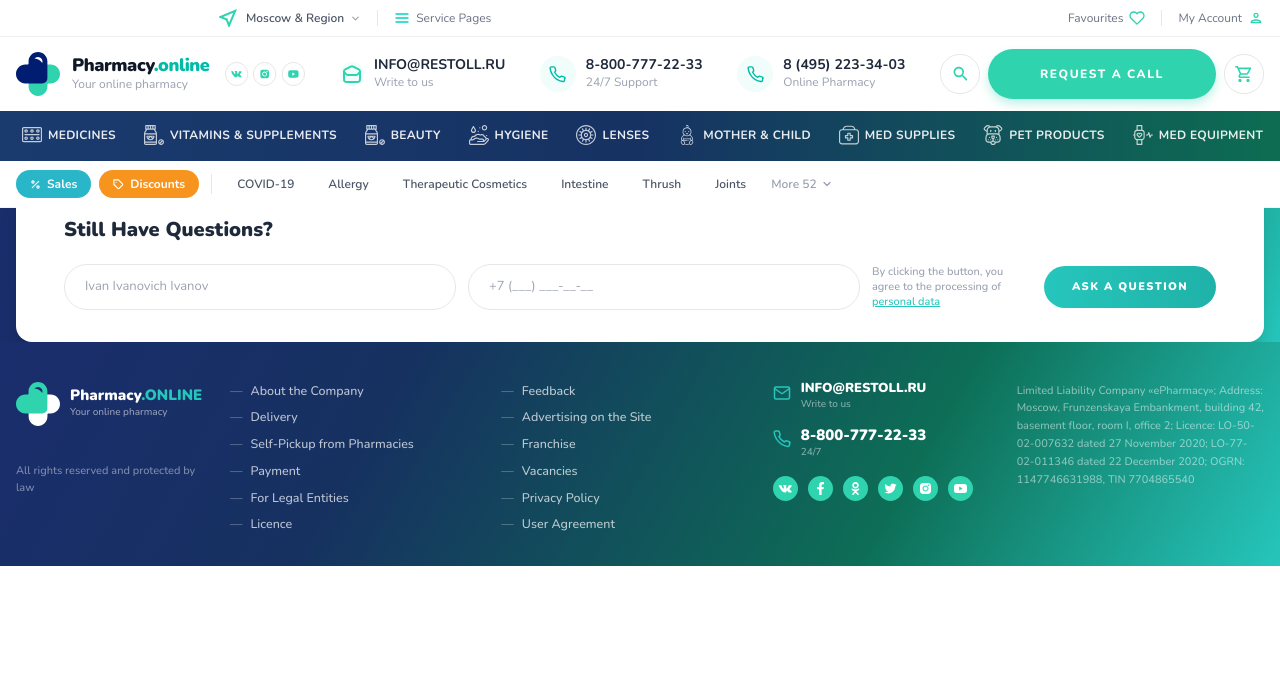
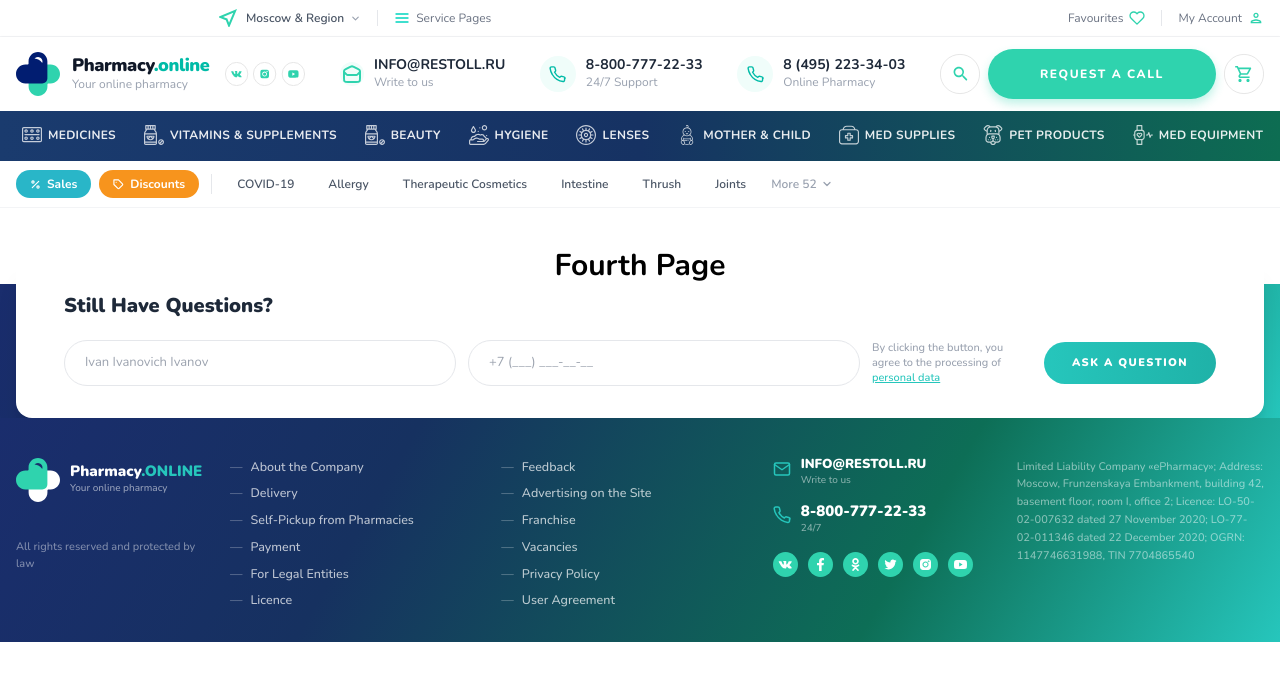
Before and after one commit to naveen442/stackly-pharmacywebsite, a React (Vite) app: page /fourth in a window 1280 px wide. Shown: the top 680 px of the page. Built offline with nearby package versions, Linux system fonts and the light colour scheme.

Commit message:
build completed

```diff
--- a/src/pages/Thirdpage.jsx
+++ b/src/pages/Thirdpage.jsx
@@ -3,7 +3,7 @@ import React from 'react'
 const Thirdparty = () => {
   return (
     <div>
-
+      <h1 className='text-3xl font-bold text-center mt-10'>Third Page</h1>
     </div>
   )
 }
--- a/src/pages/fifthpage.jsx
+++ b/src/pages/fifthpage.jsx
@@ -3,7 +3,7 @@ import React from 'react'
 const fifthpage = () => {
   return (
     <div>
-
+      <h1 className='text-3xl font-bold text-center mt-10'>Fifth Page</h1>
     </div>
   )
 }
--- a/src/pages/fourthpage.jsx
+++ b/src/pages/fourthpage.jsx
@@ -3,7 +3,7 @@ import React from 'react'
 const forthpage = () => {
   return (
     <div>
-
+      <h1 className='text-3xl font-bold text-center mt-10'>Fourth Page</h1>
     </div>
   )
 }
--- a/src/pages/sixthpage.jsx
+++ b/src/pages/sixthpage.jsx
@@ -3,7 +3,7 @@ import React from 'react'
 const sixthpage = () => {
   return (
     <div>
-
+      <h1 className='text-3xl font-bold text-center mt-10'>Sixth Page</h1>
     </div>
   )
 }
```
